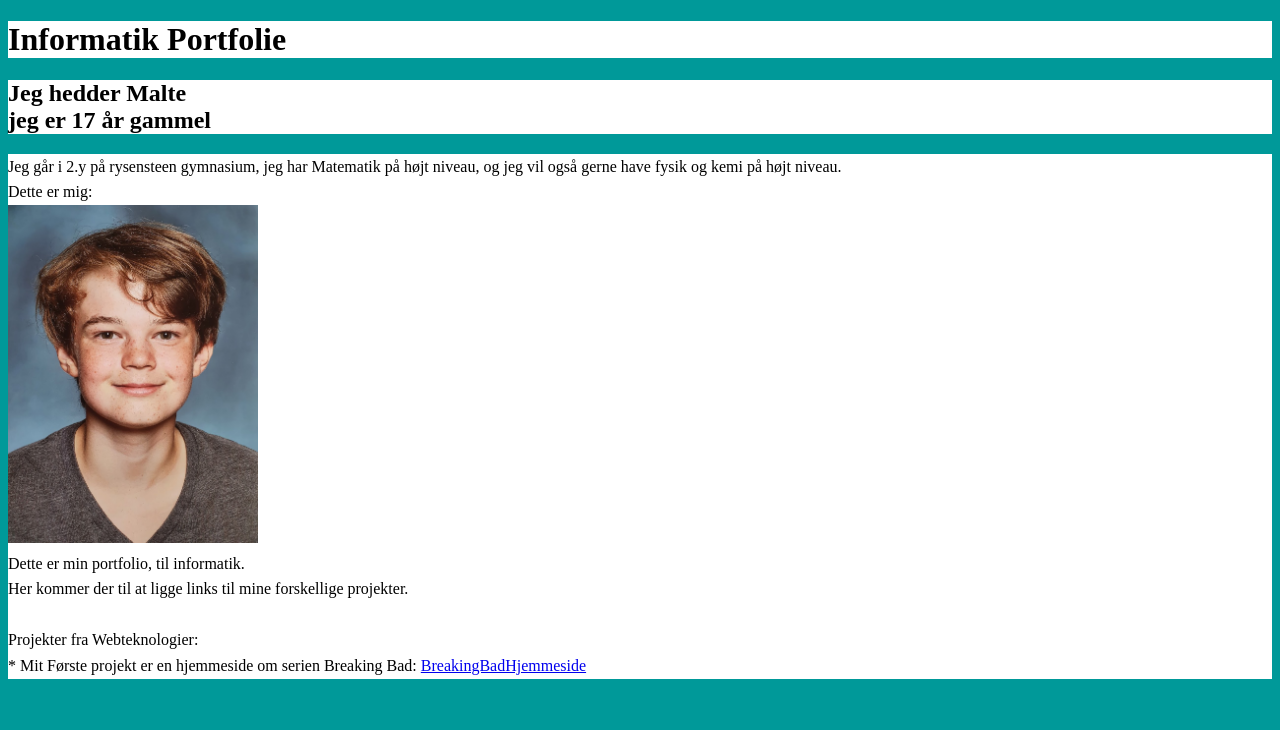
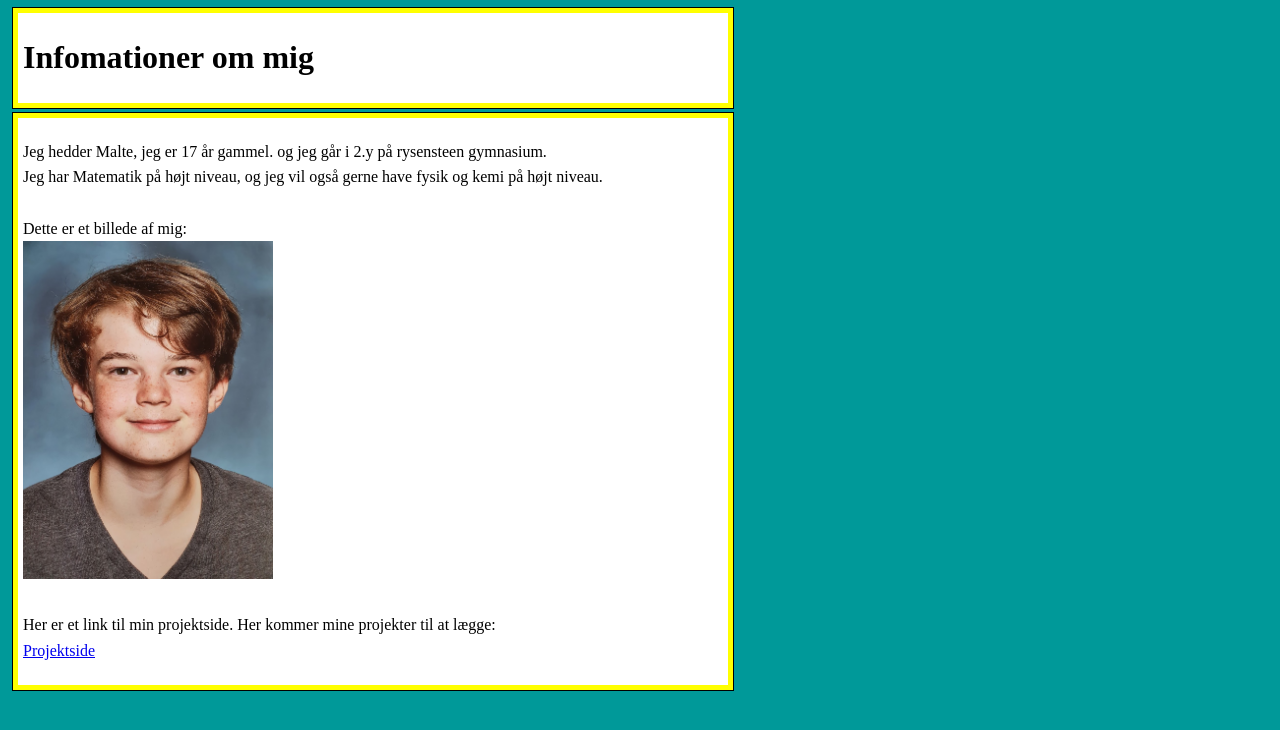
Before and after one commit to MulleNiss/Portfolio, a plain HTML site: page index.html in a window 1280 px wide. Drawn offline with Linux system fonts and the light colour scheme.

Commit message:
Add files via upload

```diff
--- a/index.html
+++ b/index.html
@@ -6,35 +6,28 @@
 </head>
 <body>
 
+<div class="box2">
 <h1>
-Informatik Portfolie
+Infomationer om mig
 </h1>
+</div>
 
-<h2>
-Jeg hedder Malte
-<br>
-jeg er 17 år gammel
-</h2>
-
-
+<div class="box">
 <div class="a">
 <p>
-Jeg går i 2.y på rysensteen gymnasium, jeg har Matematik på højt niveau, og jeg vil også gerne have fysik og kemi på højt niveau.
+Jeg hedder Malte, jeg er 17 år gammel. og jeg går i 2.y på rysensteen gymnasium.
 <br>
-Dette er mig:
+Jeg har Matematik på højt niveau, og jeg vil også gerne have fysik og kemi på højt niveau.
+<br><br>
+Dette er et billede af mig:
 <br>
 <img src="Mig.jpeg" height="338" width="250">
+<br><br>
+Her er et link til min projektside. Her kommer mine projekter til at lægge:
 <br>
-Dette er min portfolio, til informatik.
-<br>
-Her kommer der til at ligge links til mine forskellige projekter.
-<br><br>
-Projekter fra Webteknologier:
-<br>
-* Mit Første projekt er en hjemmeside om serien Breaking Bad:
-<a href="BB.html"> BreakingBadHjemmeside</a>
+<a href="Projektside.html"> Projektside</a>
 </p>
 </div>
-
+</div>
 </body>
 </html>
--- a/myStyle.css
+++ b/myStyle.css
@@ -16,6 +16,11 @@ font-style: normal;
 background-color: rgb(255,255,255);
 }
 
+h3{
+font-style: normal;
+background-color: rgb(255,255,255);
+}
+
 p{
 background-color: rgb(255,255,255);
 }
@@ -25,9 +30,32 @@ div.a{
 }
 
 div.box {
-  width: 300px;
-  border: 5px solid black;
-  padding: 300px;
-  margin: 20px;
+  width: 700px;
+  height: auto;
+  border: 5px solid yellow;
+  outline: 1px solid black;
+  padding: 5px;
+  margin: 5px;
   background-color: white;
 }
+
+
+div.box2 {
+  width: 700px;
+  height: auto;
+  border: 5px solid yellow;
+  outline: 1px solid black;
+  padding: 5px;
+  margin: 5px;
+  background-color: white;
+}
+
+div.box3 {
+  width: 700px;
+  height: auto;
+  border: 5px solid yellow;
+  outline: 1px solid black;
+  padding: 5px;
+  margin: 5px;
+  background-color: white;
+}
```
Also changed, not shown: Projektside.html (added, +36 -0 lines), simpelhjemmeside.html (added, +18 -0 lines), simpelws.png (added).
